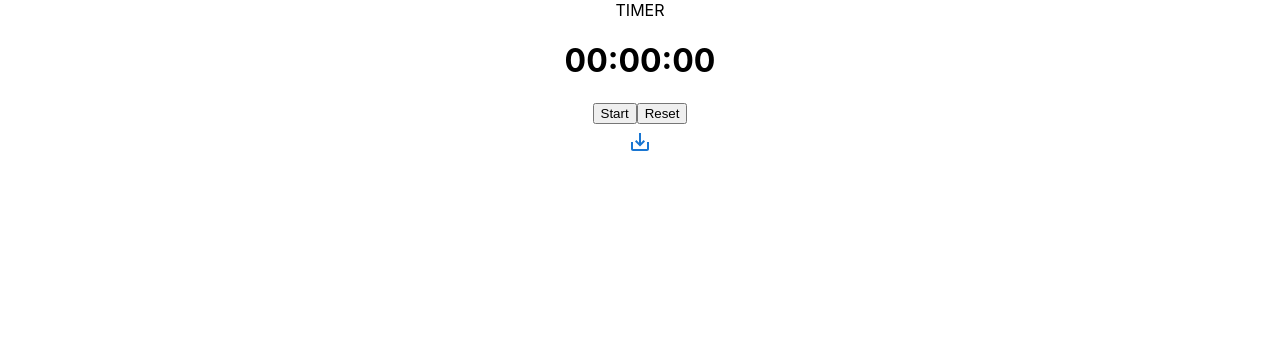
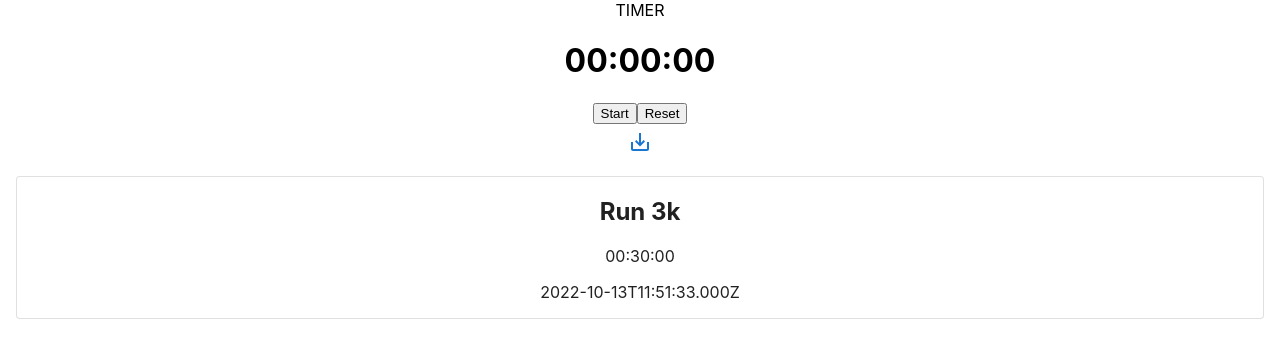
Before and after one commit to 4kinna/timer-project, a React (Create React App) app in the folder client/: page / in a window 1280 px wide. Shown: the top 358 px of the page. Built offline with nearby package versions, Linux system fonts and the light colour scheme; the HTML template or start-up script is replaced by a standard one.

Commit message:
added list of timeposts to site, yet no db with posts

```diff
--- a/client/src/component/Stopwatch.js
+++ b/client/src/component/Stopwatch.js
@@ -2,8 +2,8 @@ import { useState, useRef } from "react";
 import Buttons from "./Buttons";
 import Time from "./Time";
 import SaveTime from "./SaveTime";
+import TimePosts from "./posts/TimePosts";
 import SaveAltIcon from "@mui/icons-material/SaveAlt";
-
 import { Button } from "@mui/material";
 
 const Stopwatch = () => {
@@ -65,6 +65,8 @@ const Stopwatch = () => {
       </Button>
 
       <SaveTime time={time} open={modalOpen} toggleModal={toggleModal} />
+
+      <TimePosts />
     </div>
   );
 };
--- a/client/src/component/Time.js
+++ b/client/src/component/Time.js
@@ -1,4 +1,4 @@
-export const Time = (props) => {
+const Time = (props) => {
   return (
     <h1>
       <span className="hour">
--- /dev/null
+++ b/client/src/component/posts/Post.js
@@ -0,0 +1,15 @@
+import { Card, Stack } from "@mui/material";
+
+const Post = ({ post }) => {
+  return (
+    <Stack margin={2}>
+      <Card variant="outlined">
+        <h2>{post.note}</h2>
+        <p>{post.time}</p>
+        <p>{post.savedAt.toISOString()}</p>
+      </Card>
+    </Stack>
+  );
+};
+
+export default Post;
--- /dev/null
+++ b/client/src/component/posts/TimePosts.js
@@ -0,0 +1,25 @@
+import { useState } from "react";
+import Post from "./Post";
+
+const TimePosts = () => {
+  const timePosts = [
+    {
+      note: "Run 3k",
+      time: "00:30:00",
+      savedAt: new Date(),
+    },
+  ];
+  const [posts, setPosts] = useState(timePosts);
+
+  return (
+    <div>
+      {posts.map((post) => (
+        <Post post={post} />
+      ))}
+
+      {console.log(timePosts)}
+    </div>
+  );
+};
+
+export default TimePosts;
```
